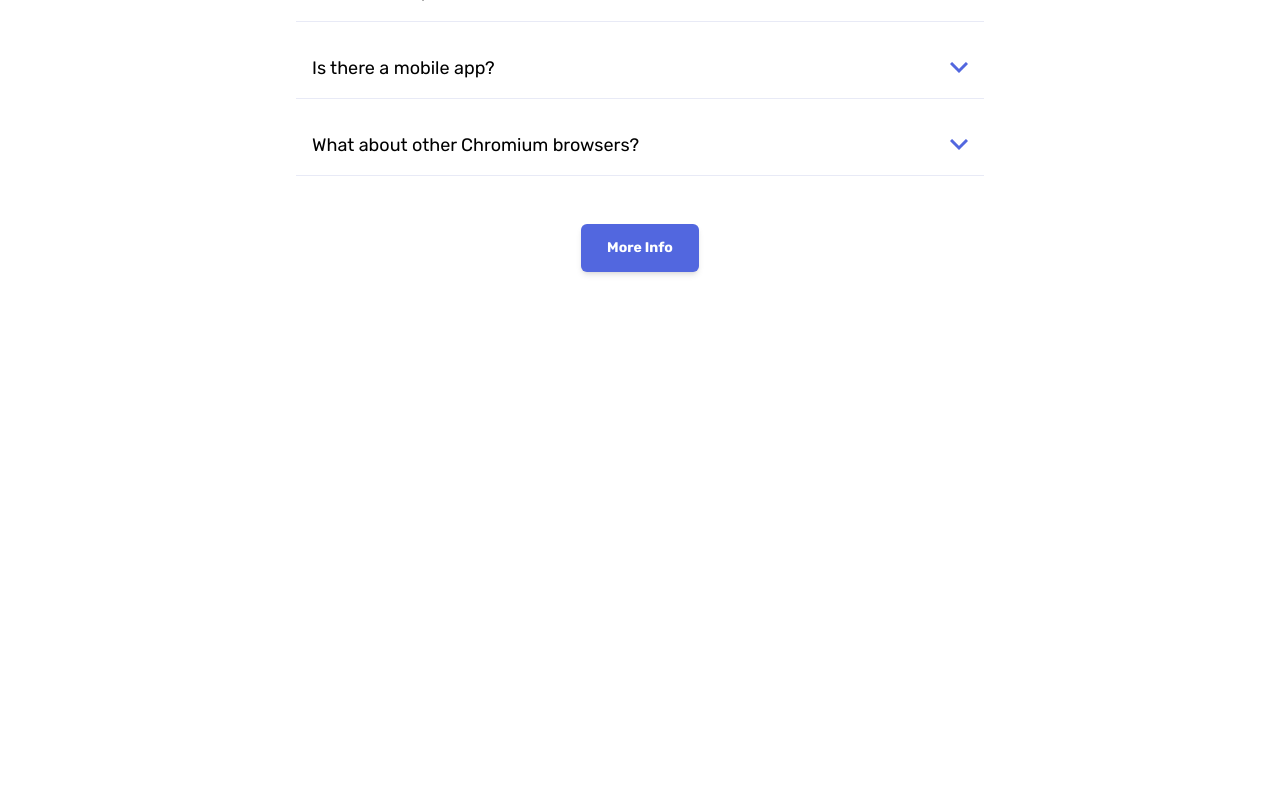
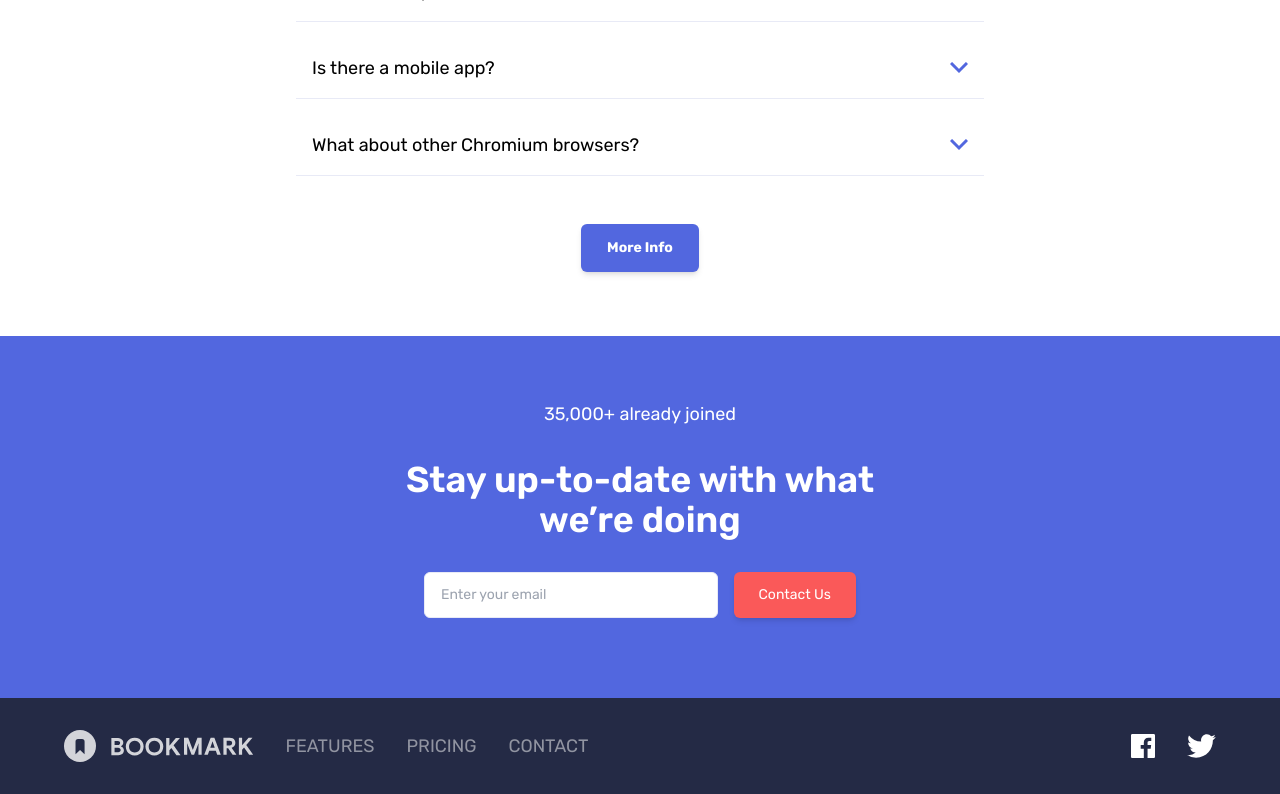
Before and after one commit to christianonoh/bookmark-app, a Next.js app: page / in a window 1280 px wide. Shown: the part 2592-3386 px from the top of the page. Before the commit the page ends 2928 px from the top, so only its background shows below. Built offline with nearby package versions, Linux system fonts and the light colour scheme.

Commit message:
Add footer and banner sections to home page

```diff
--- a/app/page.tsx
+++ b/app/page.tsx
@@ -1,6 +1,8 @@
 import ExtensionSection from '@/components/extention'
 import FAQs from '@/components/faq'
 import FeaturesSection from '@/components/features'
+import Footer from '@/components/footer'
+import BannerSection from '@/components/footer/Banner'
 import HomeCover from '@/components/home-cover'
 
 export default function Home() {
@@ -10,6 +12,8 @@ export default function Home() {
       <FeaturesSection />
       <ExtensionSection />
       <FAQs />
+      <BannerSection />
+      <Footer />
     </main>
   )
 }
```
